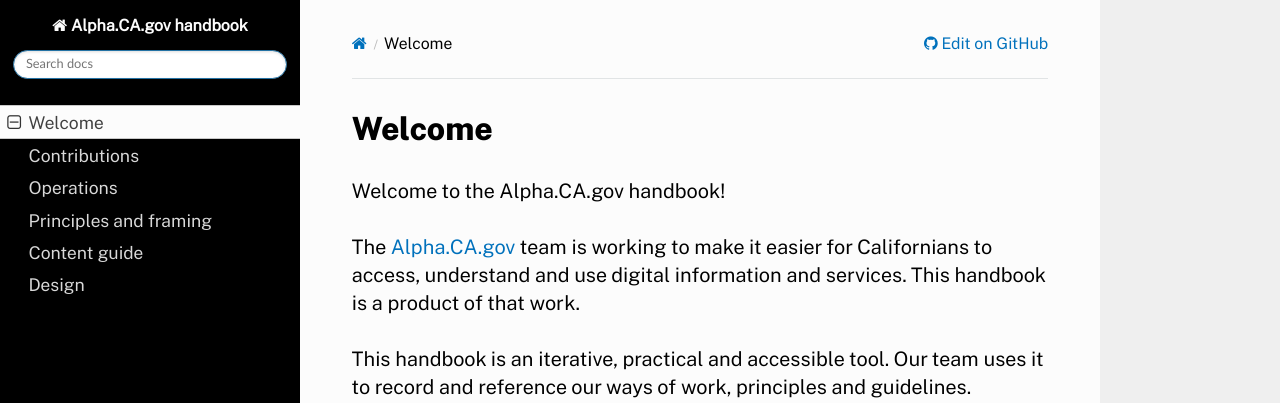
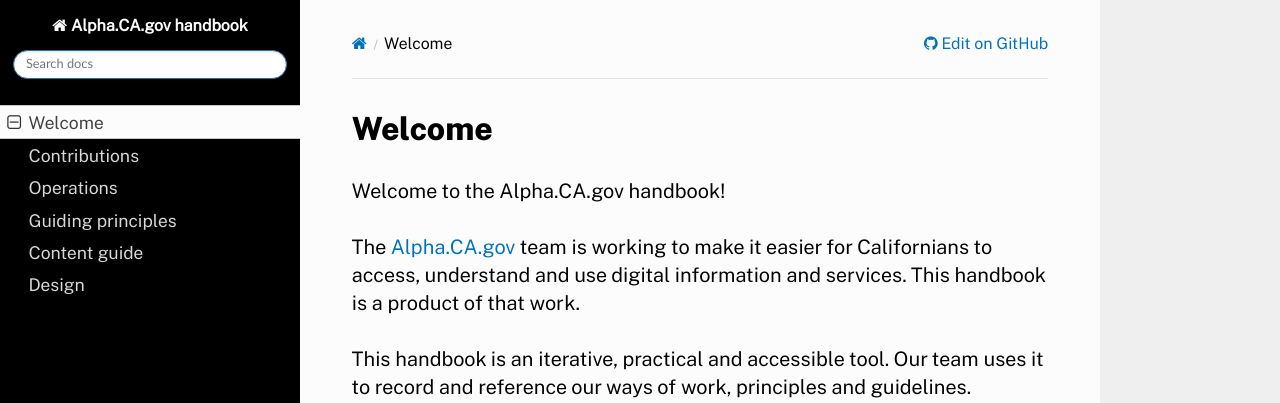
Before and after one commit to cagov/handbook-cadotgov, an MkDocs documentation site: the page built from docs/README.md, in a window 1280 px wide. Shown: the top 403 px of the page. Built offline with MkDocs 1.6.1, drawn with Linux system fonts in a browser that asks for light colours; nearby versions of some CDN libraries; old or Windows-style settings are respelled for this version of MkDocs.

Commit message:
Update mkdocs.yml

```diff
--- a/mkdocs.yml
+++ b/mkdocs.yml
@@ -6,7 +6,7 @@
     - Welcome: README.md
     - Contributions: contributions.md
     - Operations: operations.md
-    - Principles and framing: principles.md
+    - Guiding principles: principles.md
     - Content guide: content.md
     - Design: design.md
 
```
